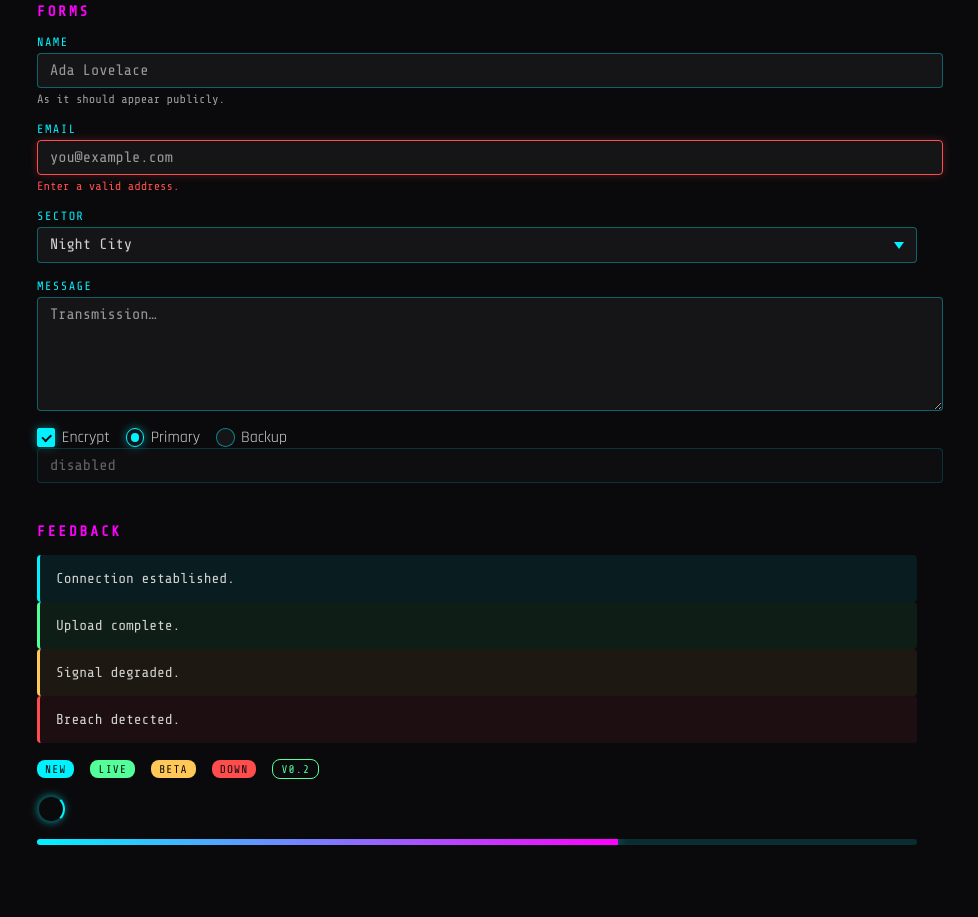
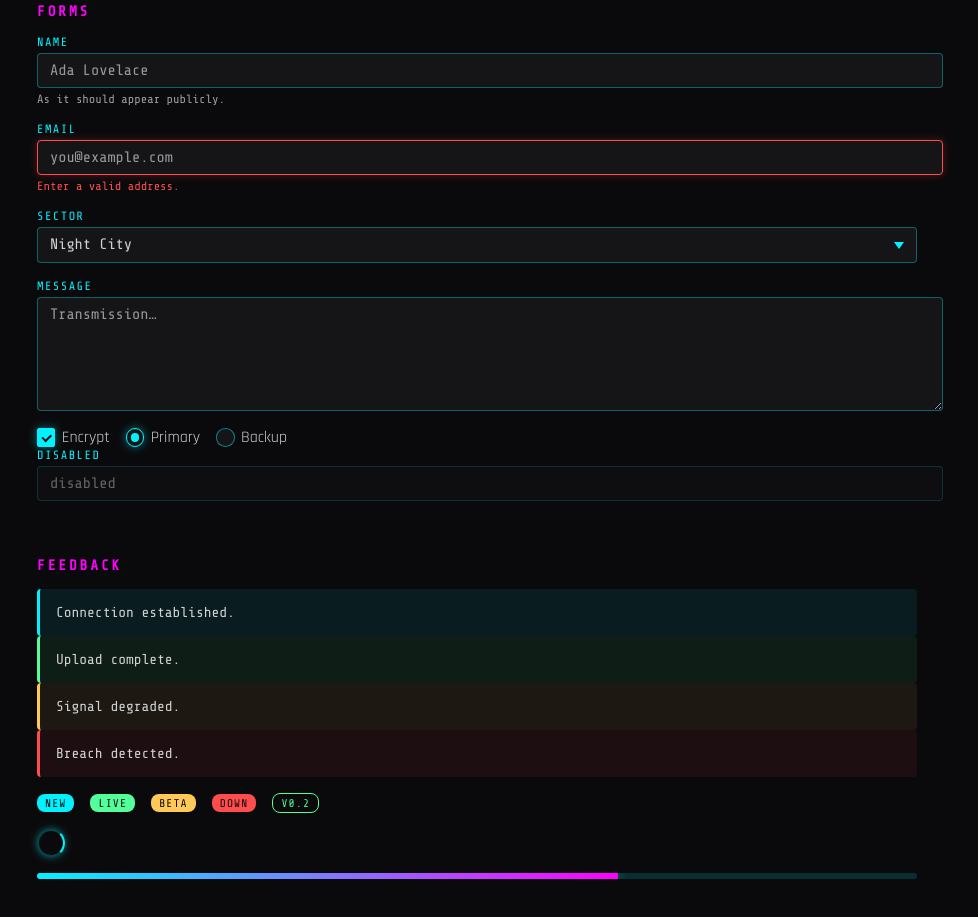
Before and after one commit to laddtnov/cyberpunk-ui, a website: page demo/index.html in a window 1280 px wide. Shown: the part 821-1738 px from the top of the page, without its empty margins (163-1141 px from the left). Drawn offline with nearby package versions, Linux system fonts and the light colour scheme.

Commit message:
fix(demo): label the disabled input example
Wrap it in the same .cy-field/.cy-label pattern the other demo
controls use instead of leaving it as a bare unlabelled input.

Closes #9

```diff
--- a/demo/index.html
+++ b/demo/index.html
@@ -179,7 +179,10 @@
         <label class="demo-check-label"><input class="cy-radio" type="radio" name="r" checked> Primary</label>
         <label class="demo-check-label"><input class="cy-radio" type="radio" name="r"> Backup</label>
       </div>
-      <input class="cy-input" disabled value="disabled">
+      <div class="cy-field">
+        <label class="cy-label" for="d-disabled">Disabled</label>
+        <input class="cy-input" id="d-disabled" disabled value="disabled">
+      </div>
     </section>
 
     <section>
```
